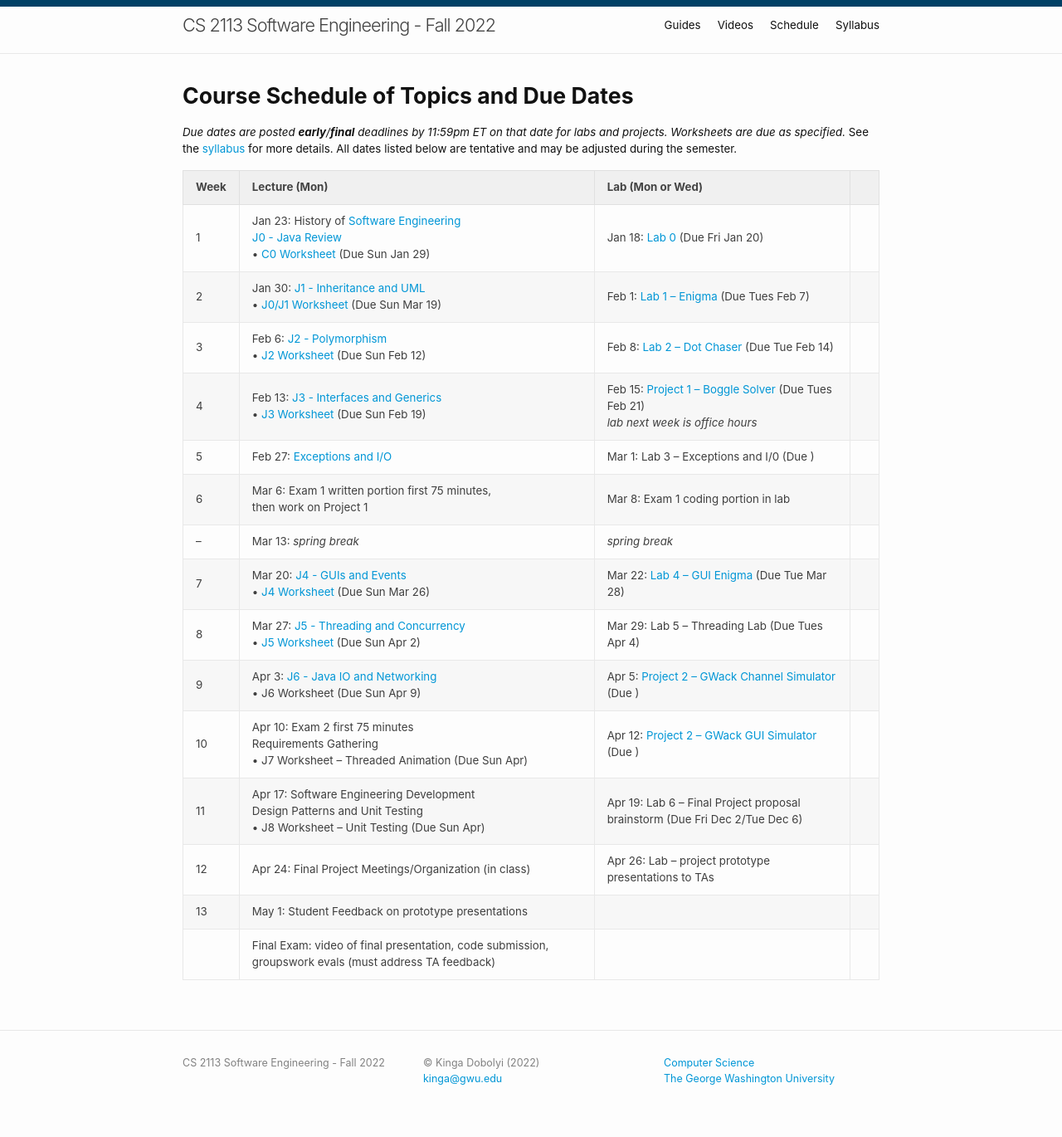
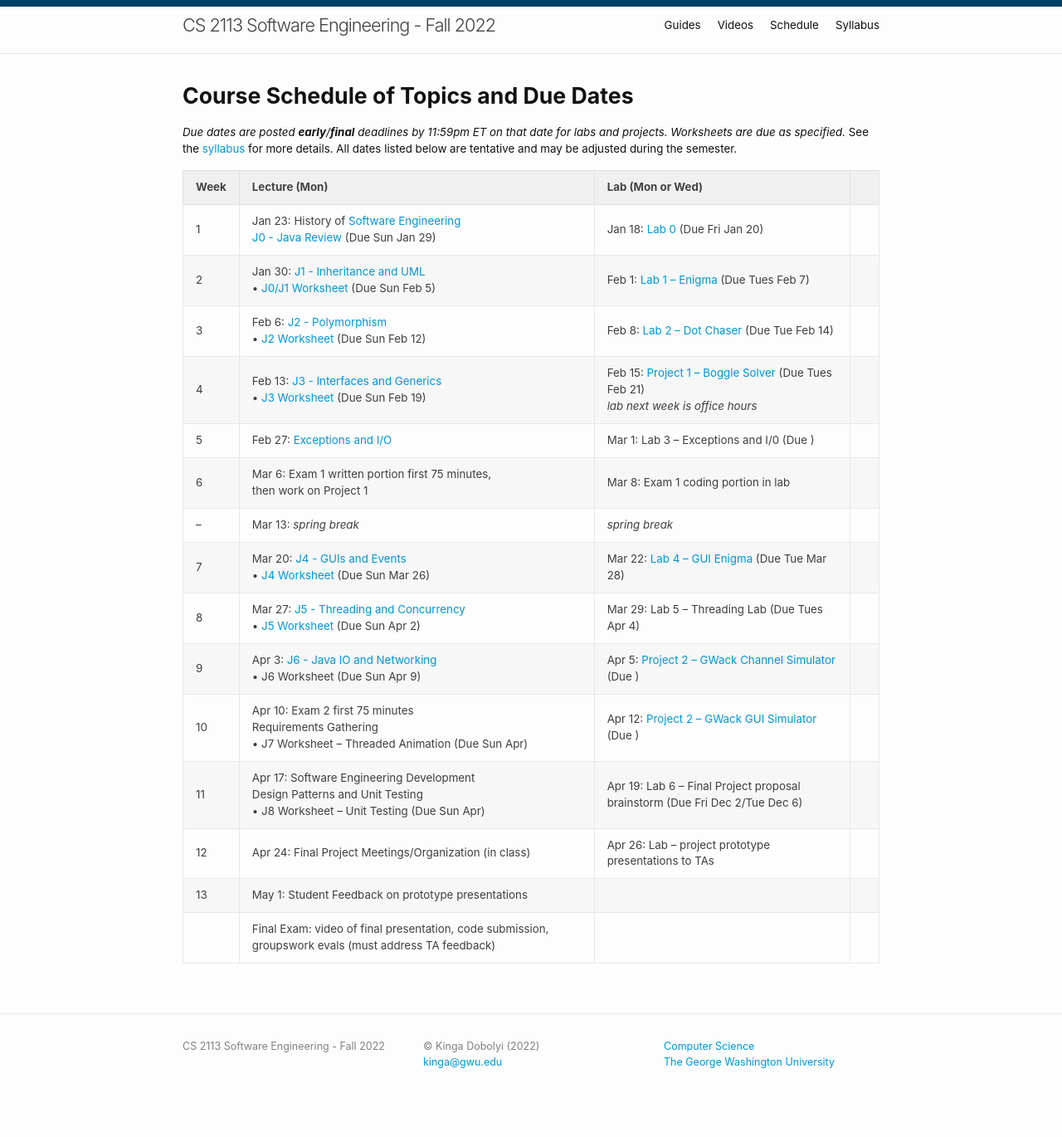
Before and after one commit to cs2113-s23/cs2113-s23.github.io, a Jekyll site: the page built from schedule.md, in a window 1280 px wide. Shown: the whole page at 83% size. Built offline with Jekyll 4.4.1, drawn with Linux system fonts in a browser that asks for light colours.

Commit message:
no C schedule

```diff
--- a/schedule.md
+++ b/schedule.md
@@ -11,8 +11,8 @@ title: Schedule
 
 | Week | Lecture (Mon)                                                                                                            | Lab (Mon or Wed)                                                                                                                    |
 | :--- | :---                                                                                                                     | :---                                                                                                                         |
-| 1    | Jan 23: History of <a href="https://dl.acm.org/doi/pdf/10.1145/1134285.1134288">Software Engineering</a><br>[J0 - Java Review](j/0)<br>&bull; [C0 Worksheet](worksheet/c0) (Due Sun Jan 29)                                      | Jan 18: [Lab 0](lab/0) (Due Fri Jan 20)                                                                              |
-| 2    | Jan 30: [J1 - Inheritance and UML](j/1) <br>&bull; [J0/J1 Worksheet](worksheet/j0j1) (Due Sun Mar 19)             | Feb 1: [Lab 1 -- Enigma](lab/1) (Due Tues Feb 7)                                                                                 |                                                                        |
+| 1    | Jan 23: History of <a href="https://dl.acm.org/doi/pdf/10.1145/1134285.1134288">Software Engineering</a><br>[J0 - Java Review](j/0) (Due Sun Jan 29)                                      | Jan 18: [Lab 0](lab/0) (Due Fri Jan 20)                                                                              |
+| 2    | Jan 30: [J1 - Inheritance and UML](j/1) <br>&bull; [J0/J1 Worksheet](worksheet/j0j1) (Due Sun Feb 5)             | Feb 1: [Lab 1 -- Enigma](lab/5) (Due Tues Feb 7)                                                                                 |                                                                        |
 | 3    | Feb 6: [J2 - Polymorphism](j/2) <br>&bull; [J2 Worksheet](worksheet/j2) (Due Sun Feb 12)    | Feb 8: [Lab 2 -- Dot Chaser](lab/6) (Due Tue Feb 14)                                                                            |
 | 4    | Feb 13: [J3 - Interfaces and Generics](j/3) <br>&bull; [J3 Worksheet](worksheet/j3) (Due Sun Feb 19)  | Feb 15: [Project 1 -- Boggle Solver](project/1) (Due Tues Feb 21)      <br> *lab next week is office hours*                                                                      |
 | 5    | Feb 27: [Exceptions and I/O](j/exceptions)                                                      | Mar 1: Lab 3 -- Exceptions and I/0 (Due ) |                                                              |
```
